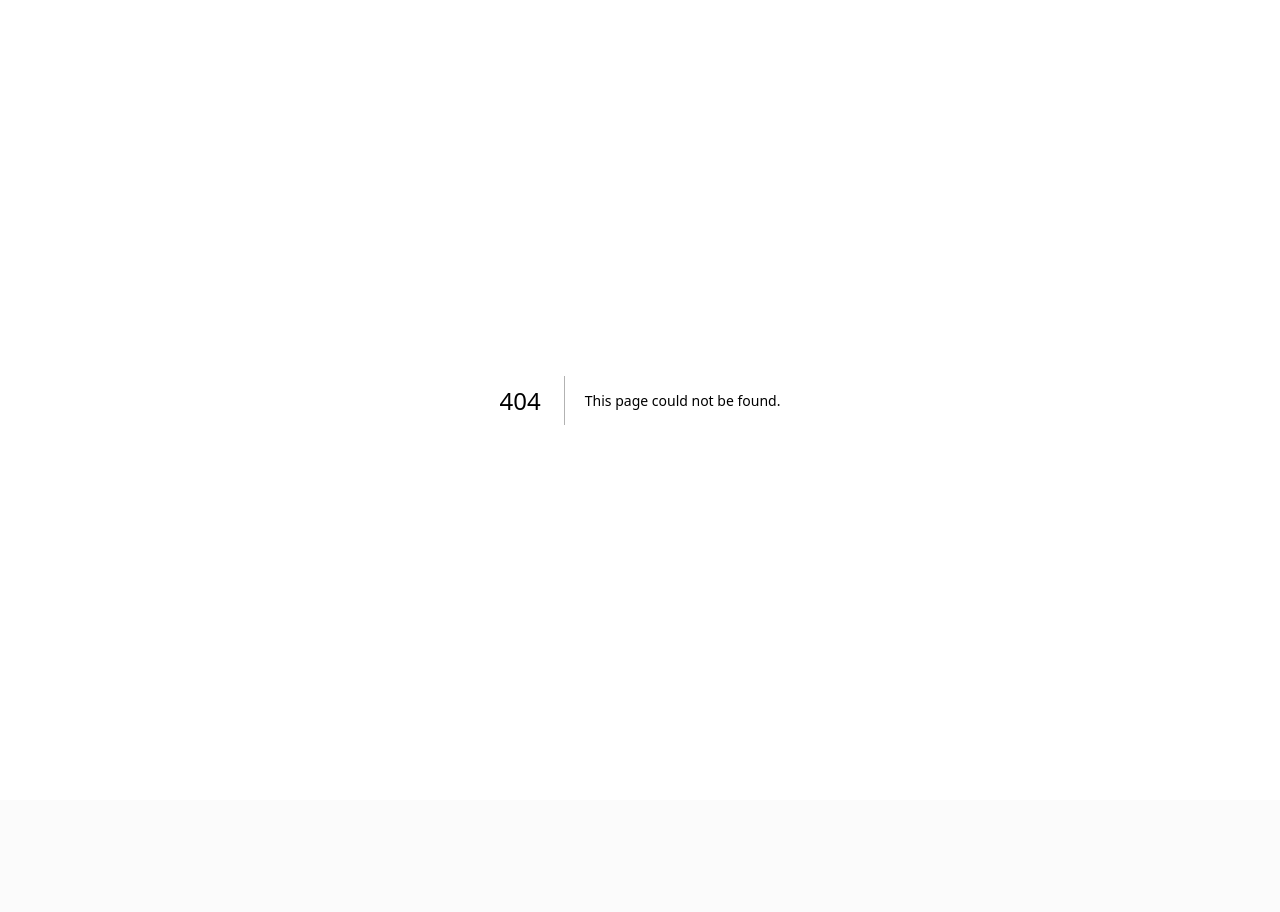
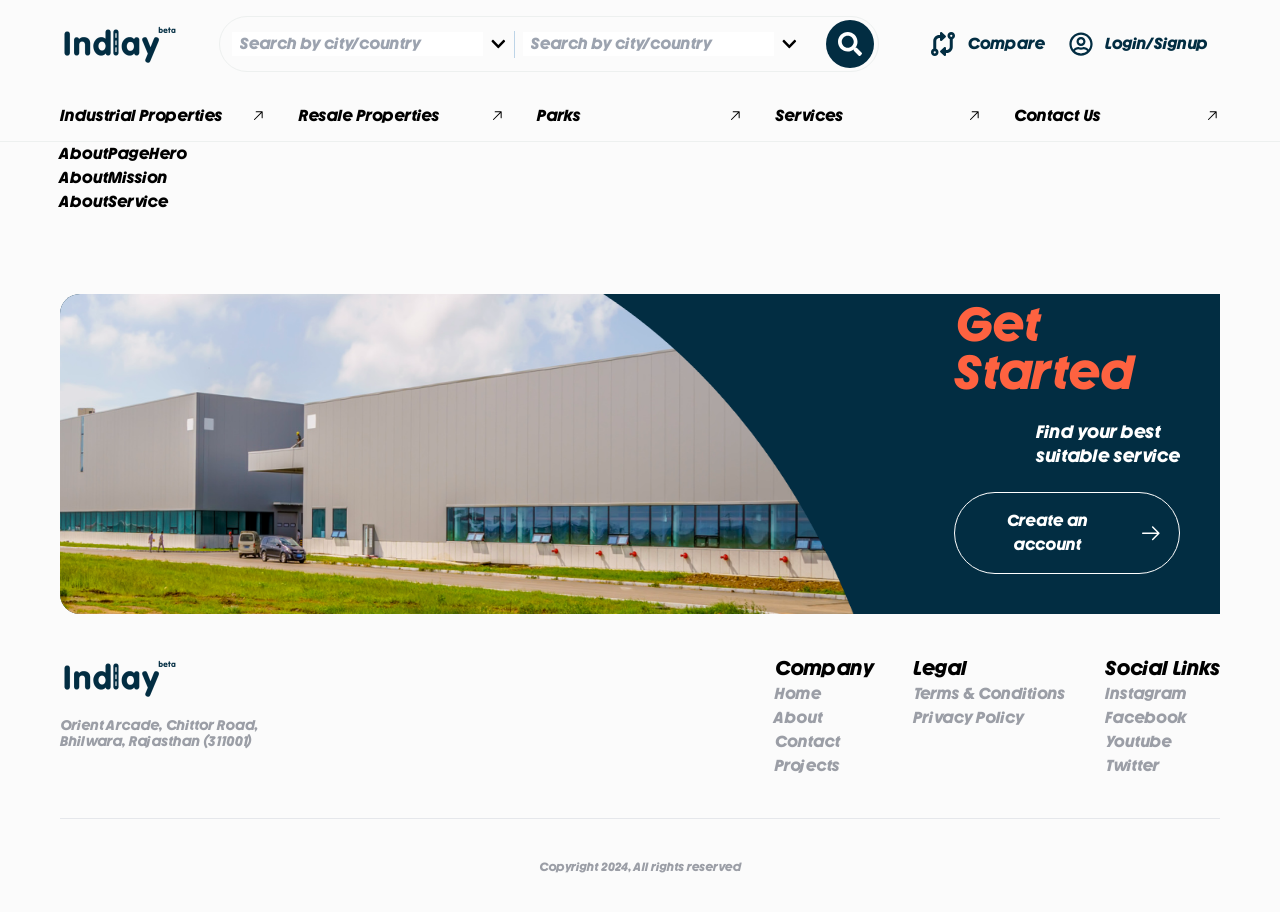
Before and after one commit to mahi25soni/indlay, a Next.js app: page /about in a window 1280 px wide. Before the commit this address had no page. Shown: the top 912 px of the page. Before the commit the page ends 800 px from the top, so only its background shows below. Built offline with nearby package versions, Linux system fonts and the light colour scheme.

Commit message:
Core : About page setup done with components declaration

```diff
--- /dev/null
+++ b/src/app/about/page.tsx
@@ -0,0 +1,24 @@
+import React from "react";
+
+import dynamic from "next/dynamic";
+const AboutMission = dynamic(
+  () => import("@/components/AboutPageComponents/AboutMission/AboutMission"),
+);
+const AboutPageHero = dynamic(
+  () => import("@/components/AboutPageComponents/AboutPageHero/AboutPageHero"),
+);
+const AboutService = dynamic(
+  () => import("@/components/AboutPageComponents/AboutService/AboutService"),
+);
+
+const About = () => {
+  return (
+    <div className="w-full px-15">
+      <AboutPageHero />
+      <AboutMission />
+      <AboutService />
+    </div>
+  );
+};
+
+export default About;
--- a/src/app/home/page.tsx
+++ b/src/app/home/page.tsx
@@ -1,9 +1,9 @@
 import React from "react";
 
 import dynamic from "next/dynamic";
+const Listing = dynamic(() => import("@/components/Listing/Listing"));
 const Navbar = dynamic(() => import("@/components/Navbar/Navbar"));
 const Hero = dynamic(() => import("@/components/Hero/Hero"));
-const Listing = dynamic(() => import("@/components/Listing/Listing"));
 const Services = dynamic(
   () => import("@/components/ServicesComponent/ServicesComponent"),
 );
@@ -24,8 +24,9 @@ const HomePage = () => {
   return (
     <>
       <Hero />
+      <Collections />
       <Services />
-      <Collections />
+      <Listing />
       <Listing />
       <Video />
       {/* <AboutUs /> */}
--- a/src/app/layout.tsx
+++ b/src/app/layout.tsx
@@ -1,11 +1,15 @@
 import type { Metadata } from "next";
 import localFont from "next/font/local";
 import "./globals.css";
+import dynamic from "next/dynamic";
+const Navbar = dynamic(() => import("@/components/Navbar/Navbar"));
+const Footer = dynamic(() => import("@/components/Footer/Footer"));
 
 export const metadata: Metadata = {
   title: "Create Next App",
   description: "Generated by create next app",
 };
+
 
 export default function RootLayout({
   children,
@@ -14,10 +18,10 @@ export default function RootLayout({
 }>) {
   return (
     <html lang="en">
-      <body
-        className={""}
-      >
+      <body className={"relative"}>
+        <Navbar />
         {children}
+        <Footer />
       </body>
     </html>
   );
--- a/src/app/page.tsx
+++ b/src/app/page.tsx
@@ -7,17 +7,7 @@ const Navbar = dynamic(() => import("@/components/Navbar/Navbar"));
 export default function Home() {
   return (
     <AppWrapper>
-      <HomePageWrapper />
+      <HomePage />
     </AppWrapper>
   );
 }
-
-const HomePageWrapper = () => {
-  return (
-    <div className="relative">
-      <Navbar />
-      <HomePage />
-      <Footer />
-    </div>
-  );
-};
--- /dev/null
+++ b/src/components/AboutPageComponents/AboutMission/AboutMission.tsx
@@ -0,0 +1,7 @@
+import React from "react";
+
+const AboutMission = () => {
+  return <div>AboutMission</div>;
+};
+
+export default AboutMission;
--- /dev/null
+++ b/src/components/AboutPageComponents/AboutPageHero/AboutPageHero.tsx
@@ -0,0 +1,7 @@
+import React from "react";
+
+const AboutPageHero = () => {
+  return <div>AboutPageHero</div>;
+};
+
+export default AboutPageHero;
--- /dev/null
+++ b/src/components/AboutPageComponents/AboutService/AboutService.tsx
@@ -0,0 +1,10 @@
+import React from 'react'
+
+
+const AboutService = () => {
+  return (
+    <div>AboutService</div>
+  )
+}
+
+export default AboutService
--- a/src/components/Navbar/Navbar.tsx
+++ b/src/components/Navbar/Navbar.tsx
@@ -7,7 +7,6 @@ import { GoArrowUpRight, GoArrowDownRight } from "react-icons/go";
 import { navbarTabData } from "@/testdata/navbar-test-data";
 
 import dynamic from "next/dynamic";
-import { UseAppContext } from "@/context/index";
 const SearchBar = dynamic(() => import("@/components/SearchBar/SearchBar"));
 interface TabData {
   image: string;
@@ -24,14 +23,11 @@ const tabData: Tabs = navbarTabData;
 const Navbar = () => {
   const [tabs, setTabs] = useState<Tabs>({});
   const [hoveredTab, setHoveredTab] = useState<string | null>(null);
-  const { pageLoading, setPageLoading } = UseAppContext();
 
   useEffect(() => {
     setTabs(tabData);
-    setPageLoading(false);
   }, []);
   return (
-    !pageLoading && (
     <div className="sticky top-0 z-9999 bg-[--bg-color]">
       <div
         className={`h-[142px] border-basic px-15 ${hoveredTab ? "border-none" : "border-b"}`}
@@ -110,7 +106,6 @@ const Navbar = () => {
         </div>
       )}
     </div>
-    )
   );
 };
 
```
Lines whose indentation alone changed are shown as unchanged.
